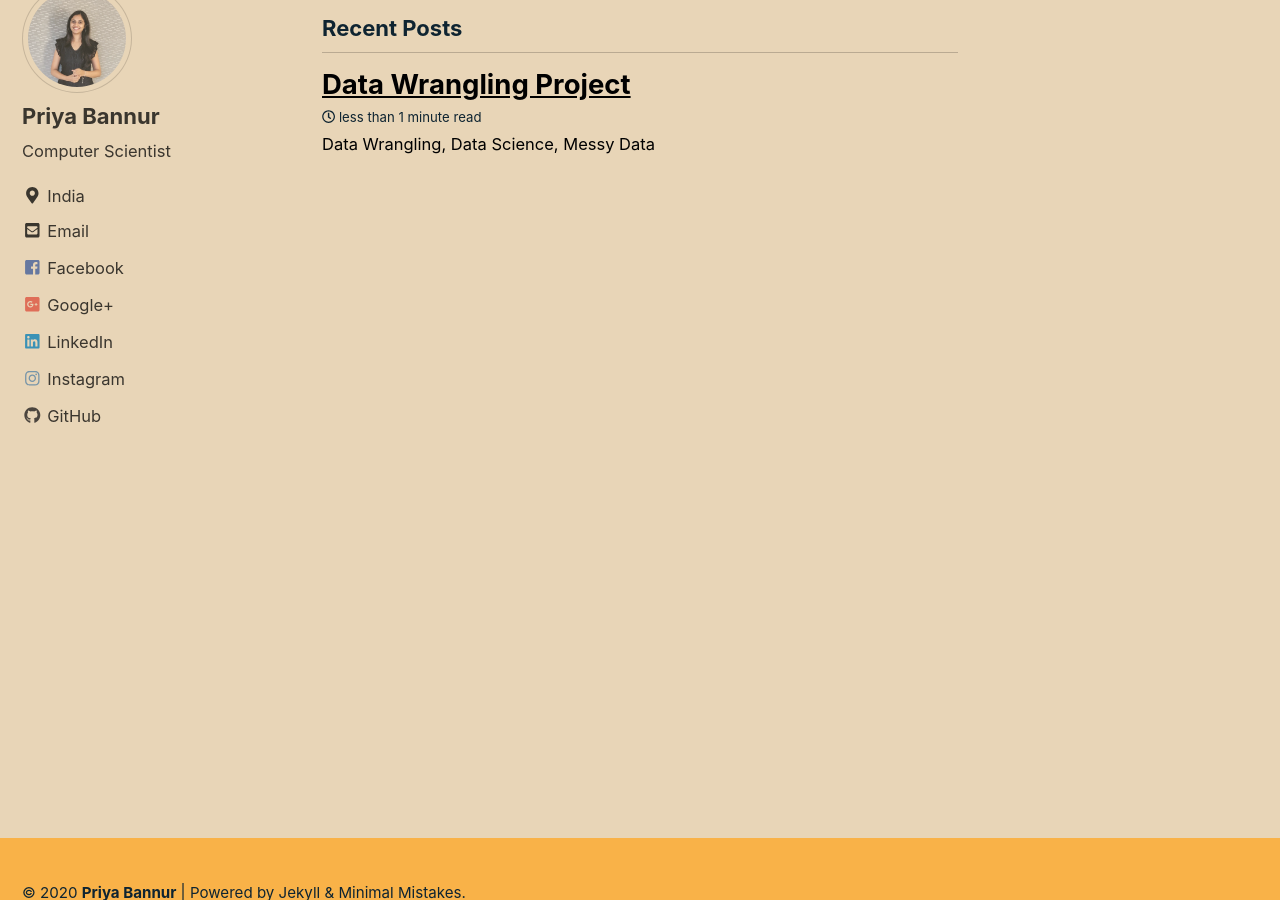
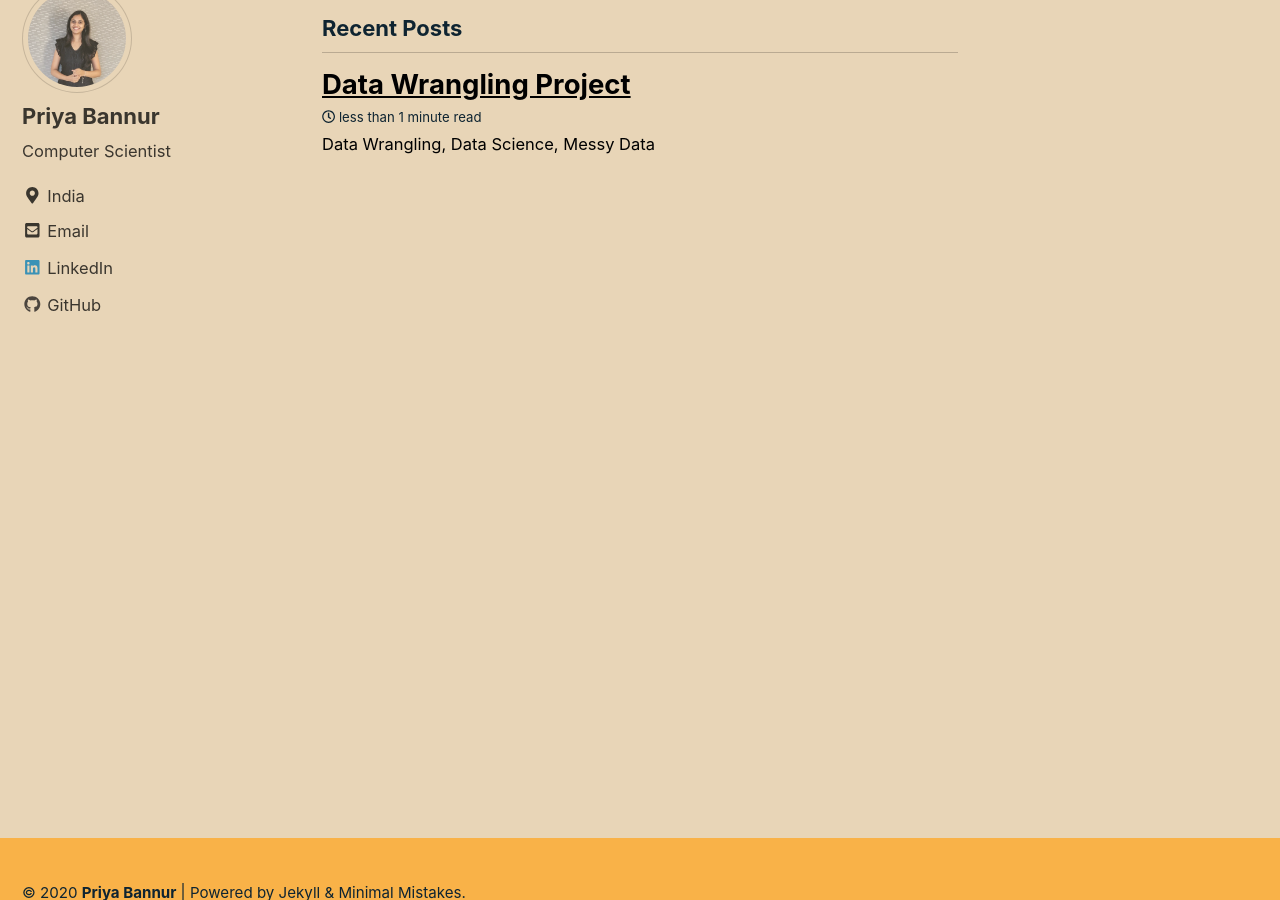
Before and after one commit to Priya-SB/Priya-SB.github.io, a Jekyll site: the page built from index.html, in a window 1280 px wide and 900 px high, scrolled down 607 px. Built offline with Jekyll 4.4.1, drawn with Linux system fonts in a browser that asks for light colours; nearby versions of some CDN libraries; the list of posts is cut into pages by our own code; some of the changed lines change nothing that is shown.

Commit message:
Update _config.yml

```diff
--- a/_config.yml
+++ b/_config.yml
@@ -16,7 +16,7 @@ url                      : "https://Priya-SB.github.io"
 baseurl                  : "/blog"
 repository               : "Priya-SB/Priya-SB.github.io"
 teaser                   : "/images/bg-floral.jpg"
-breadcrumbs              : true # true, false (default)
+breadcrumbs              : false # true, false (default)
 words_per_minute         : 200
 comments:
   provider               : # false (default), "disqus", "discourse", "facebook", "google-plus", "staticman", "staticman_v2" "custom"
@@ -93,13 +93,13 @@ author:
   codepen          :
   dribbble         :
   flickr           :
-  facebook         : "https://www.facebook.com/people/Priya-Bannur/100009464583186"
+  facebook         :
   foursquare       :
   github           : "Priya-SB"
   gitlab           :
-  google_plus      : "https://scholar.google.com/citations?user=J3Cj148AAAAJ&hl=en&oi=ao"
+  google_plus      :
   keybase          :
-  instagram        : "https://www.instagram.com/priya.bannur/?hl=en"
+  instagram        :
   lastfm           :
   linkedin         : "priyabannur" # "john-doe-12345678" (the last part of your profile url, e.g. https://www.linkedin.com/in/john-doe-12345678)
   pinterest        :
```
